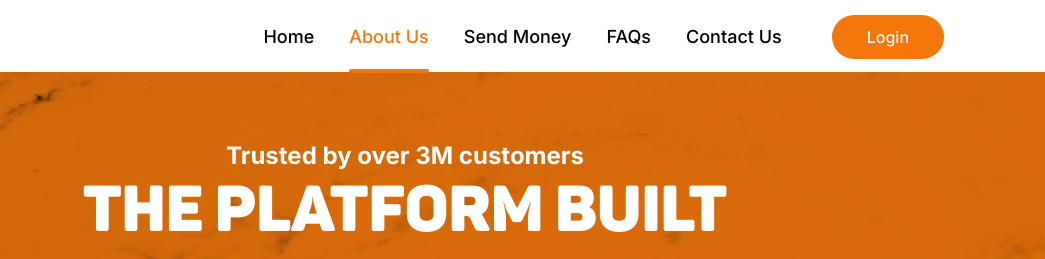
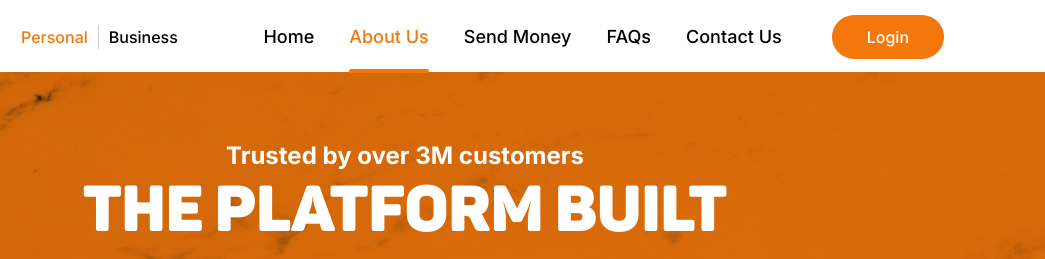
Before and after one commit to designernagesh/qqpay, a plain HTML site: page about-us.html in a window 1280 px wide. Shown: the top 259 px of the page, 235-1280 px from the left. Drawn offline with nearby package versions, Linux system fonts and the light colour scheme.

Commit message:
reverted the commented code of header links

```diff
--- a/about-us.html
+++ b/about-us.html
@@ -25,10 +25,10 @@
         </button>
 
         <div class="collapse navbar-collapse" id="navbarSupportedContent">
-          <!-- <ul class="navbar-nav mr-4 type-account">
+          <ul class="navbar-nav mr-4 type-account">
             <a href="#" class="active">Personal</a>
             <a href="#">Business</a>
-          </ul> -->
+          </ul>
           <ul class="navbar-nav ml-auto navigation">
             <li>
               <a href="index.html">
```
Also changed, not shown: contact-us.html (+2 -2 lines), disclaimer.html (+2 -2 lines), faq.html (+2 -2 lines), index.html (+2 -2 lines), money-laundering.html (+2 -2 lines), privacy-policy.html (+2 -2 lines), send-money.html (+2 -2 lines).
